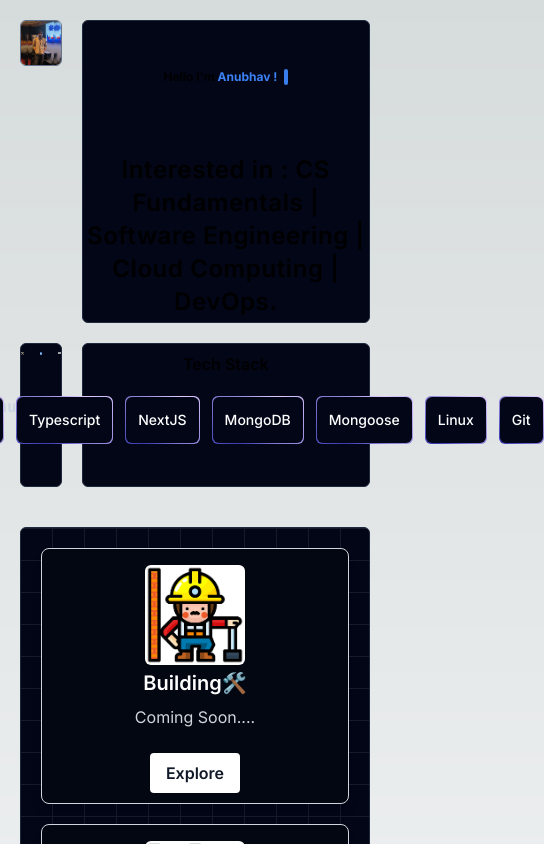
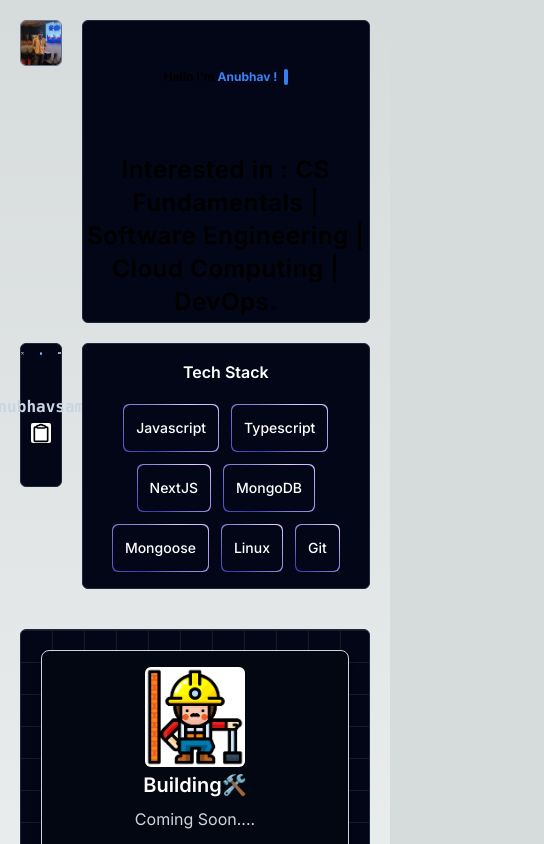
Before and after one commit to anubhavgh023/portfolio, a Next.js app: page / in a window 390 px wide. Shown: the top 844 px of the page, 544 px wide, since content can reach past the window. Built offline with nearby package versions, Linux system fonts and the light colour scheme; grey boxes are pictures that could not be loaded.

Commit message:
Fixed: Make techstack-section responsive

```diff
--- a/src/components/ProjectSection.tsx
+++ b/src/components/ProjectSection.tsx
@@ -2,7 +2,7 @@
 
 export default function ProjectSection() {
   return (
-    <div className="bg-slate-950 flex flex-col md:flex-row lg:flex-row gap-5 items-center justify-around border border-slate-800 rounded-md p-5 lg:p-10   bg-grid-white/[0.08]">
+    <div className="bg-slate-950 flex flex-col md:flex-row lg:flex-row gap-5 items-center justify-around border border-slate-800 rounded-md p-5 lg:p-10 bg-grid-white/[0.08]">
       <ProjectCard projectName="Building🛠️" imageUrl="/building.png" />
       <ProjectCard projectName="Building🛠️" imageUrl="/building.png" />
       <ProjectCard projectName="Building🛠️" imageUrl="/building.png" />
--- a/src/components/TechStack.tsx
+++ b/src/components/TechStack.tsx
@@ -2,16 +2,16 @@
 
 export default function TechStack() {
   return (
-    <div className="bg-slate-950 border border-slate-800 w-full h-36 rounded-md p-2">
-      <p className="font-semibold mb-5 text-center">Tech Stack</p>
-      <div className="flex gap-3 justify-center">
-        <Button name="Javascript"></Button>
-        <Button name="Typescript"></Button>
-        <Button name="NextJS"></Button>
-        <Button name="MongoDB"></Button>
-        <Button name="Mongoose"></Button>
-        <Button name="Linux"></Button>
-        <Button name="Git "></Button>
+    <div className="bg-slate-950 border border-slate-800 w-full rounded-md p-4">
+      <p className="font-semibold mb-5 text-center text-white">Tech Stack</p>
+      <div className="flex flex-wrap gap-3 justify-center">
+        <Button name="Javascript" />
+        <Button name="Typescript" />
+        <Button name="NextJS" />
+        <Button name="MongoDB" />
+        <Button name="Mongoose" />
+        <Button name="Linux" />
+        <Button name="Git" />
       </div>
     </div>
   );
```
